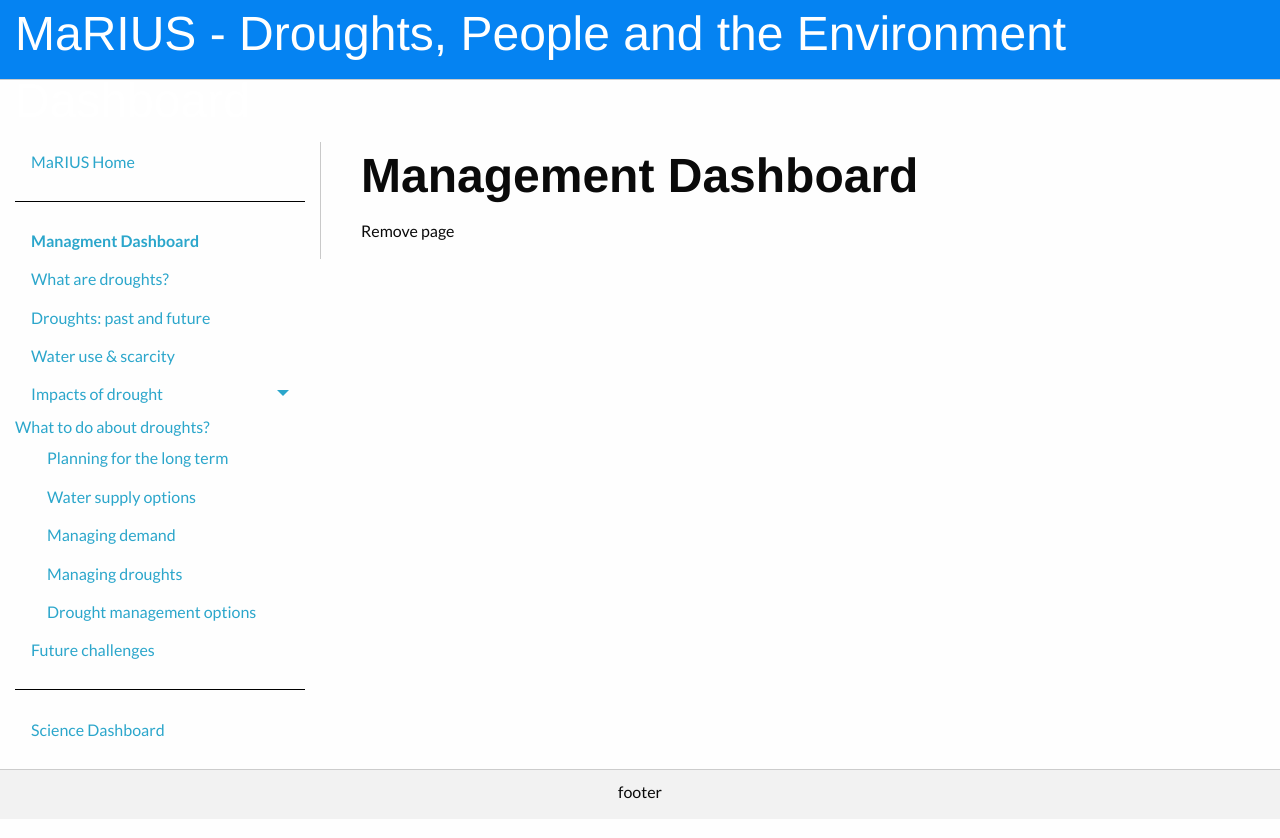
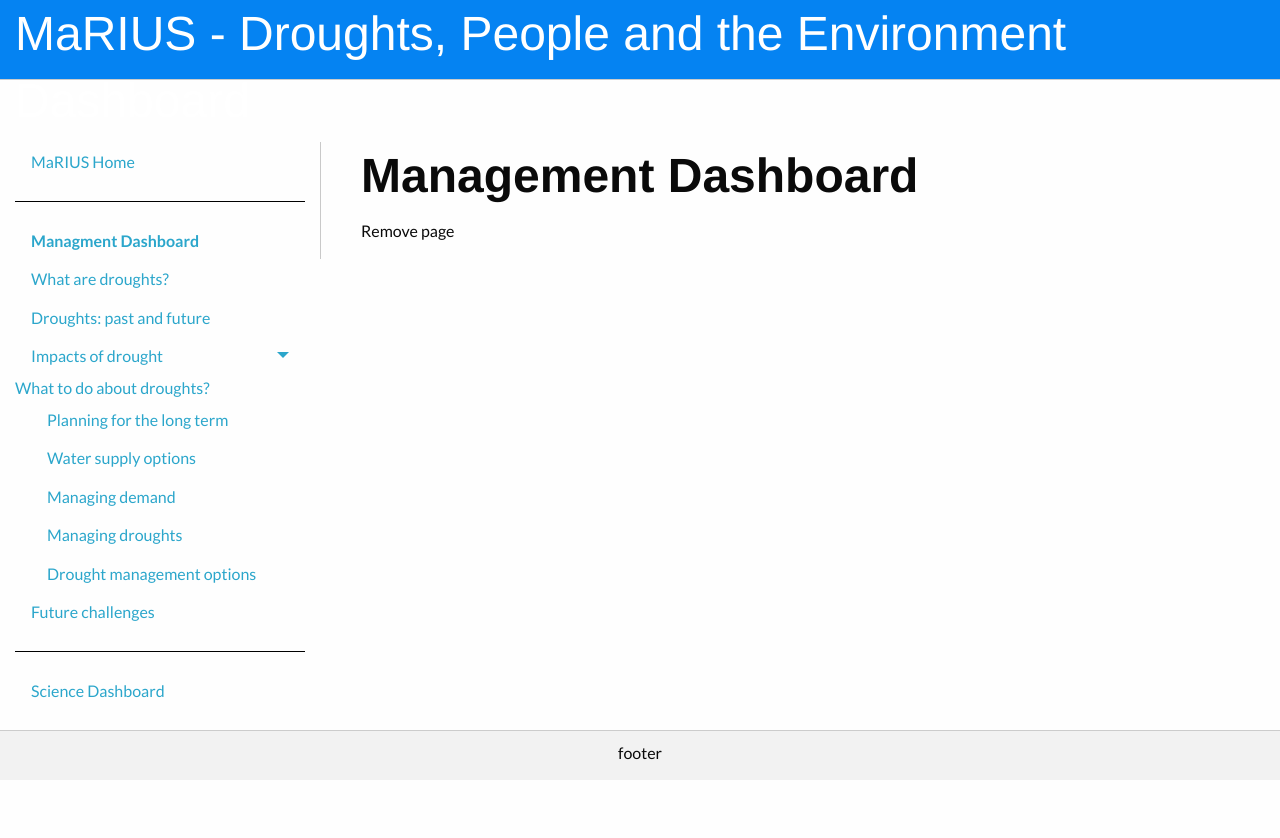
Before and after one commit to VictoriaJJ/mariusdroughtproject.org, a Jekyll site: the page built from _pages/dashboard/dpe/index.md, in a window 1280 px wide. Shown: the top 838 px of the page. Built offline with Jekyll 4.4.1, drawn with Linux system fonts in a browser that asks for light colours.

Commit message:
Updated nav_dpe.html

```diff
--- a/_includes/nav_dpe.html
+++ b/_includes/nav_dpe.html
@@ -7,7 +7,6 @@
 
     <li><a href="{{ site.dpe_url }}/what_are_droughts/">What are droughts?</a></li>
     <li><a href="{{ site.dpe_url }}/drought_events_past_future/">Droughts: past and future</a></li>
-    <li><a href="{{ site.dpe_url }}/water_use_scarcity/">Water use &amp; scarcity</a></li>
     <li>
       <a href="{{ site.dpe_url }}/drought_impacts/">Impacts of drought</a>
       <ul class="menu vertical nested" data-accordion-menu>
```
